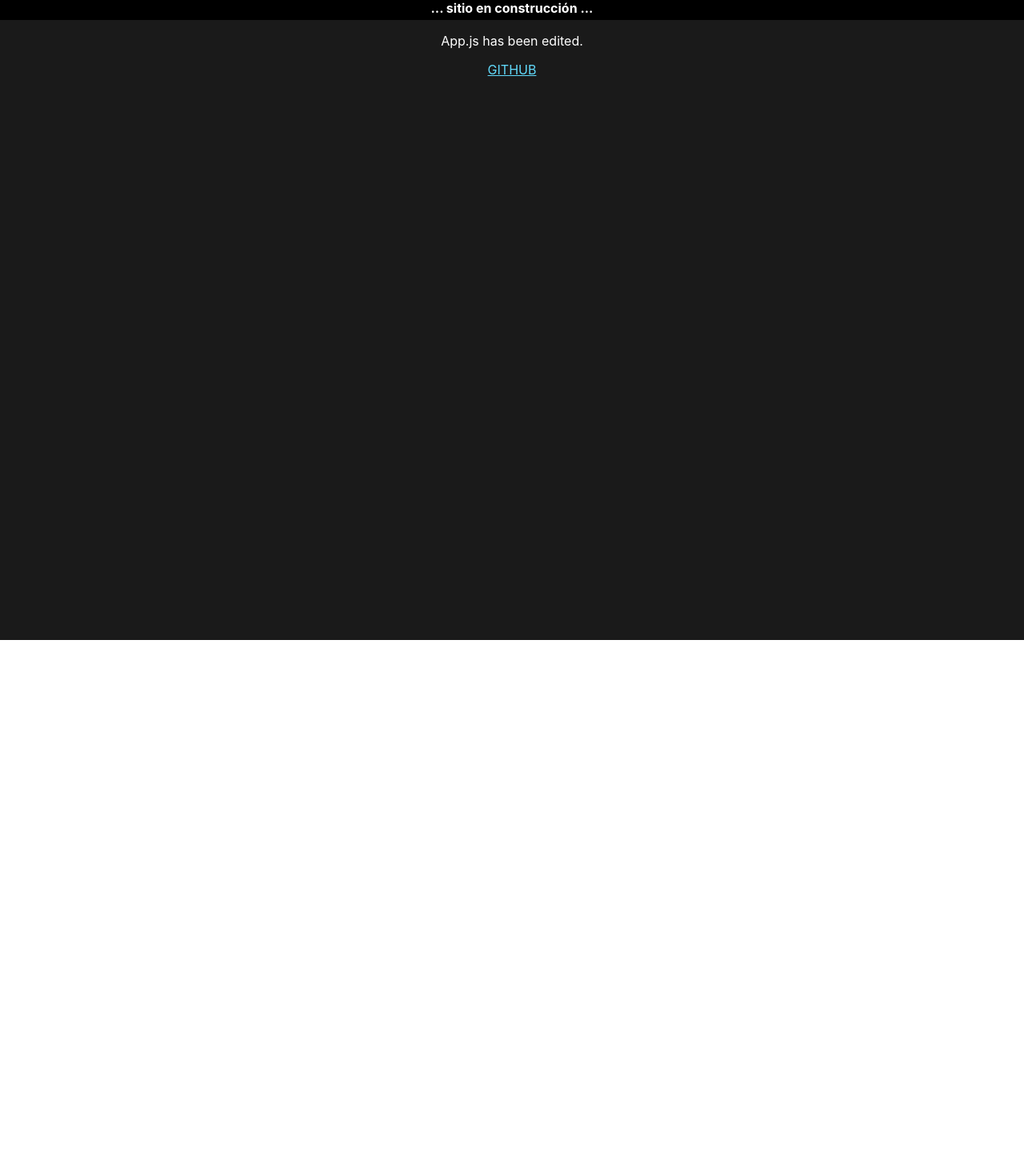
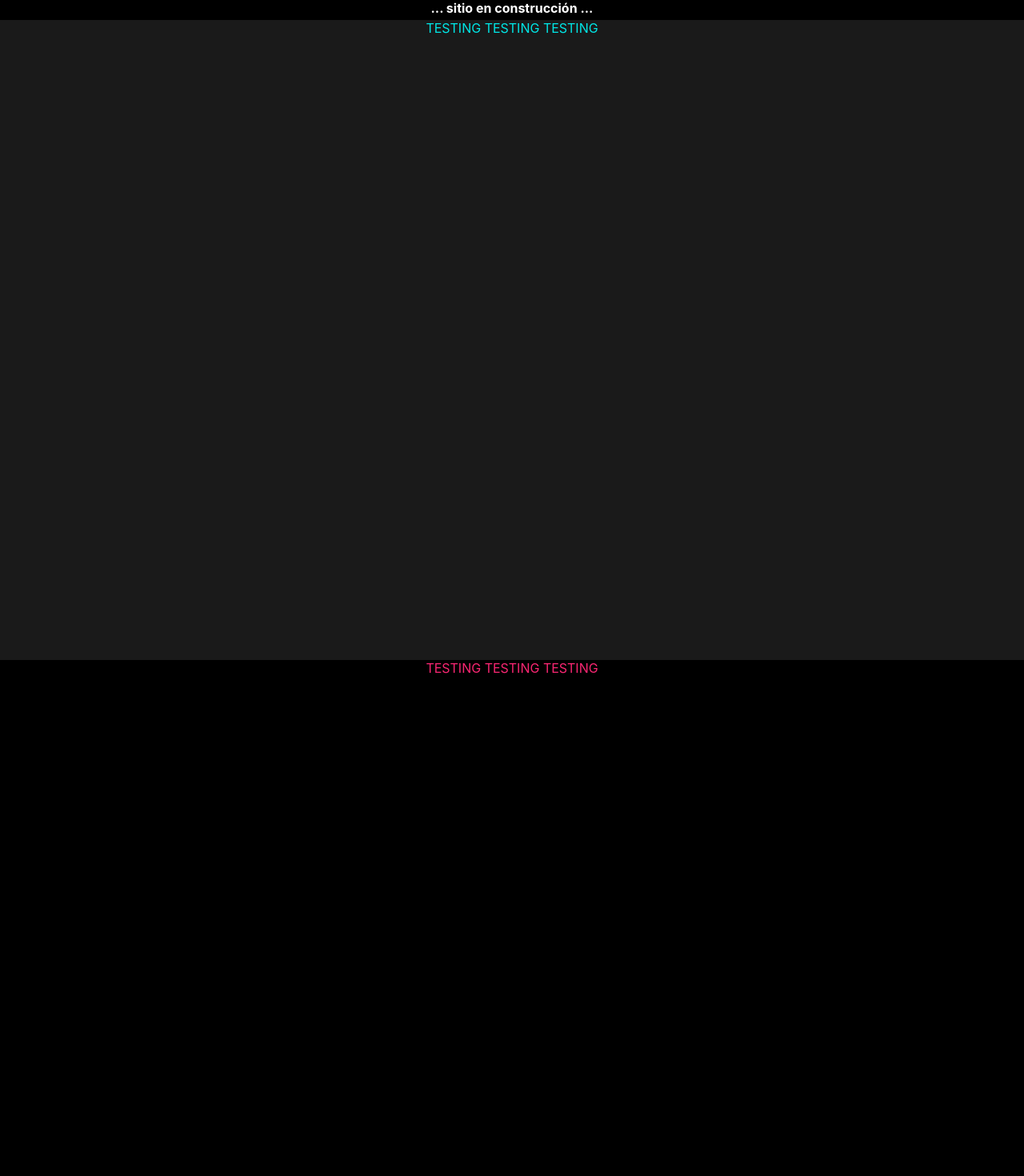
Before and after one commit to Astrovik3/OwnSite, a React (Create React App) app: page / in a window 1280 px wide. Shown: the top 1470 px of the page at 80% size. Before the commit the page ends 800 px from the top, so only its background shows below. Built offline with nearby package versions, Linux system fonts and the light colour scheme.

Commit message:
more components

```diff
--- a/src/App.css
+++ b/src/App.css
@@ -1,5 +1,4 @@
 .App {
-  height: 100vh;
   margin: 0px;
   padding: 0px;
   text-align: center;
@@ -28,8 +27,36 @@
   font-weight: bold;
 }
 
+.first {
+  margin: 0px;
+  padding: 0px;
+  height: 100vh;
+  background-color: #1a1a1a;
+}
+.firstText {
+  margin: 0px;
+  padding: 0px;
+  color: #00e6e6;
+}
 
-@media (prefers-reduced-motion: no-preference) {
+.second {
+  margin: 0px;
+  padding: 0px;
+  height: 100vh;
+  background-color: #000000;
+}
+.secondText {
+  margin: 0px;
+  padding: 0px;
+  color: #F92672;
+}
+
+
+
+
+/*#F92672*/
+
+/*@media (prefers-reduced-motion: no-preference) {
   .App-logo {
     animation: App-logo-spin infinite 20s linear;
   }
@@ -57,4 +84,4 @@
   to {
     transform: rotate(360deg);
   }
-}
+}*/
--- /dev/null
+++ b/src/components/Content.js
@@ -0,0 +1,17 @@
+import React from "react";
+import { Grid } from "@mui/material";
+
+
+
+const Content = () => {
+
+
+  return(
+    <Grid className="second">
+      <p className="secondText"> TESTING TESTING TESTING </p>
+
+    </Grid>
+  );
+
+}
+export default Content;
--- /dev/null
+++ b/src/components/Presentation.js
@@ -0,0 +1,17 @@
+import React from "react";
+import { Grid } from "@mui/material";
+
+
+
+const Presentation = () => {
+
+
+  return(
+    <Grid className="first">
+      <p className="firstText"> TESTING TESTING TESTING </p>
+
+    </Grid>
+  );
+
+}
+export default Presentation;
--- a/src/screens/Home.js
+++ b/src/screens/Home.js
@@ -2,6 +2,8 @@ import React from "react";
 import { Grid } from "@mui/material";
 
 import TopBar from '../components/TopBar';
+import Presentation from '../components/Presentation';
+import Content from '../components/Content';
 
 
 const Home = () => {
@@ -11,6 +13,9 @@ const Home = () => {
     <Grid className="App">
 
       <TopBar message={'... sitio en construcción ...'} />
+      <Presentation />
+      <Content />
+
       <p style={{color: "white"}}>
         App.js has been edited.
       </p>
```
Lines whose indentation alone changed are shown as unchanged.
